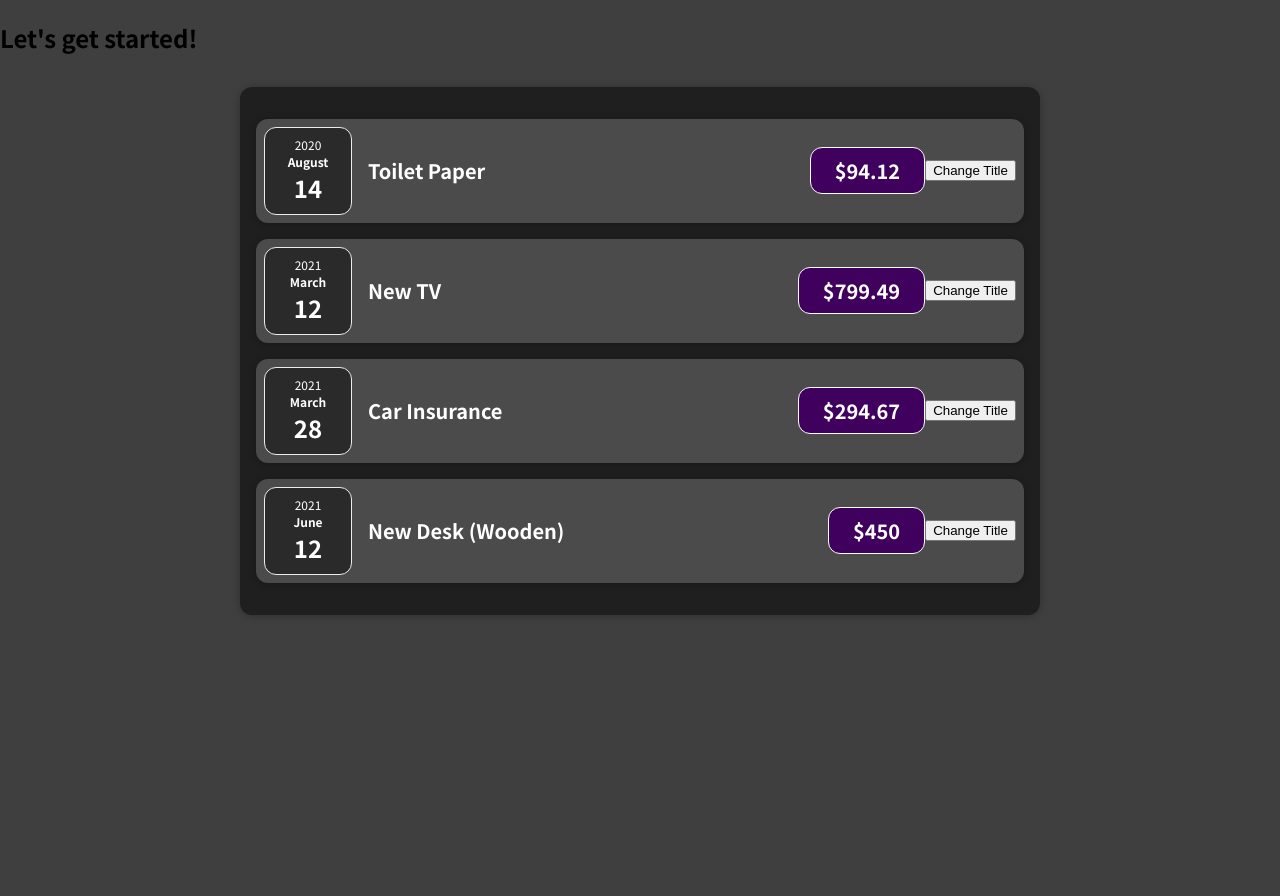
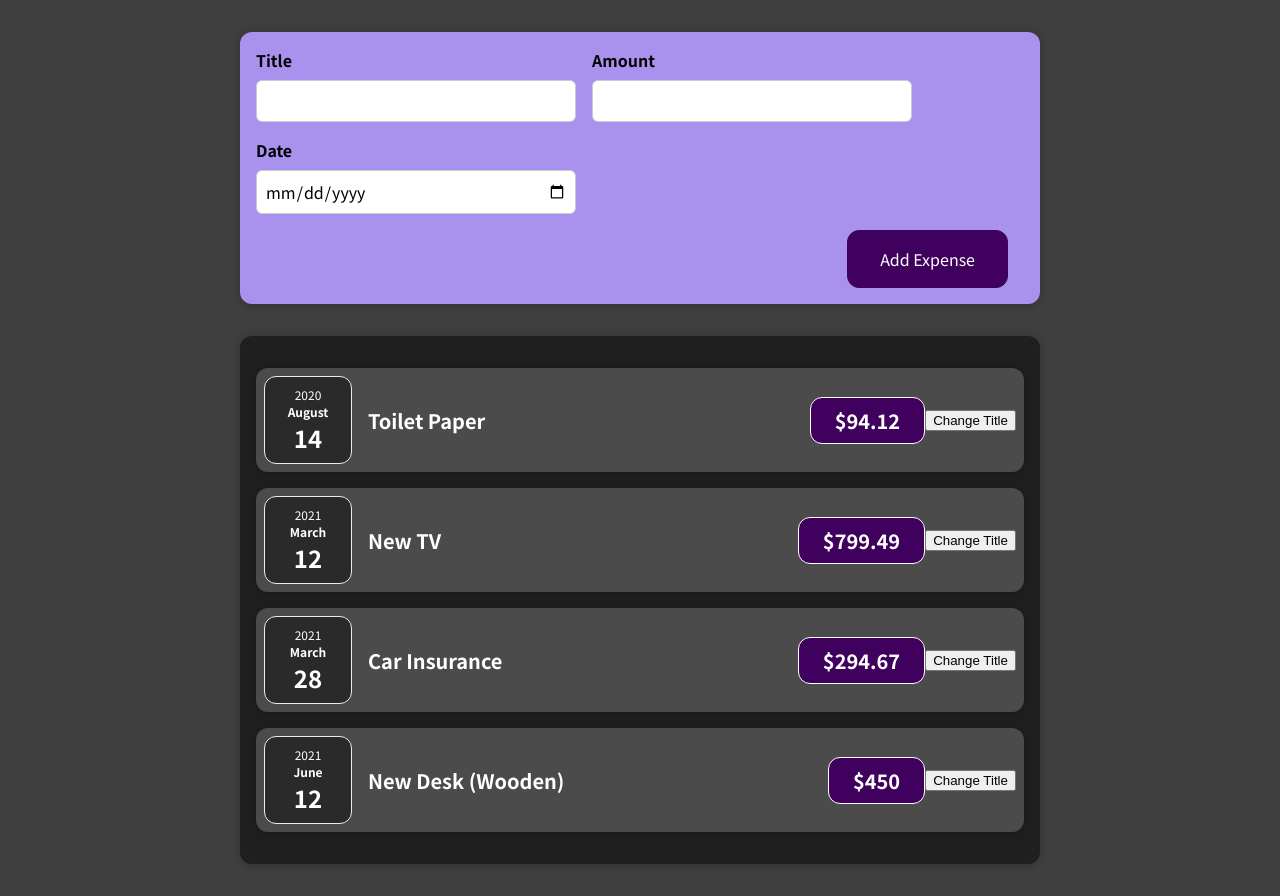
Before and after one commit to nielsmichael/react_practice, a React (Create React App) app: page / in a window 1280 px wide. Before the commit the page ends 800 px from the top, so only its background shows below. Built offline with nearby package versions, Linux system fonts and the light colour scheme.

Commit message:
Update AddExpense.js styling

```diff
--- a/src/App.js
+++ b/src/App.js
@@ -1,4 +1,5 @@
 import Expenses from "./components/Expenses/Expenses";
+import NewExpense from "./components/NewExpense/NewExpense";
 
 const App = () => {
   const expenses = [
@@ -25,7 +26,7 @@ const App = () => {
 
   return (
     <div>
-      <h2>Let's get started!</h2>
+      <NewExpense />
       <Expenses items={expenses} />
     </div>
   );
--- a/src/components/NewExpense/ExpenseForm.js
+++ b/src/components/NewExpense/ExpenseForm.js
@@ -1,24 +1,25 @@
 import React from "react";
+import "./ExpenseForm.css";
 
 const ExpenseForm = () => {
   return (
     <form>
       <div className="new-expense__controls">
         <div className="new-expense__control">
-          <label></label>
+          <label>Title</label>
           <input type="text" />
         </div>
         <div className="new-expense__control">
-          <label></label>
+          <label>Amount</label>
           <input type="number" min="0.01" step="0.01" />
         </div>
         <div className="new-expense__control">
-          <label></label>
+          <label>Date</label>
           <input type="date" min="2021-01-01" max="2023-12-31" />
         </div>
-        <div className="new-expense__actions">
-          <button type="submit">Add Expense</button>
-        </div>
+      </div>
+      <div className="new-expense__actions">
+        <button type="submit">Add Expense</button>
       </div>
     </form>
   );
```
